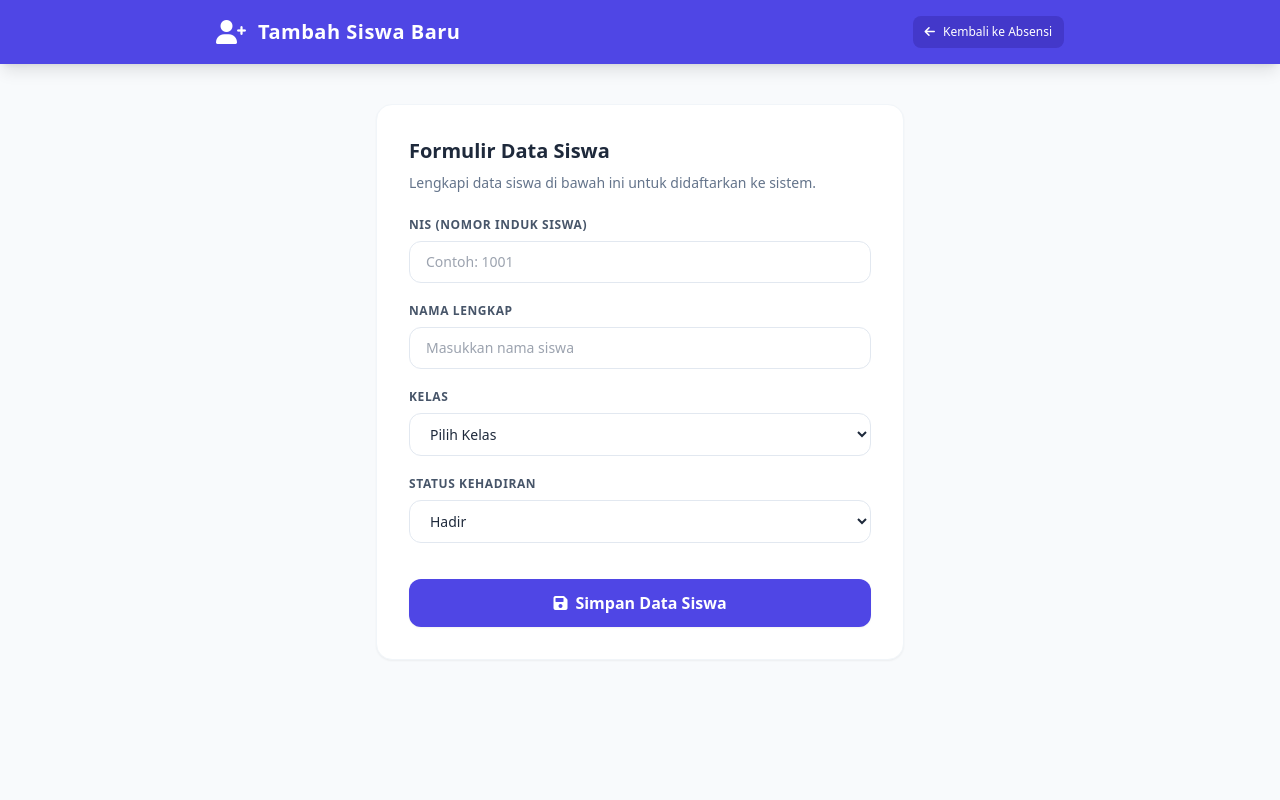
After one commit to sekarrahayu-14/app-absensi-kel-5, a PHP site: page /views/app/views/tambah-siswa.php in a window 1280 px wide. The commit adds this page. Run offline with PHP 8.4, Linux system fonts and the light colour scheme; the visitor is signed in with stand-in values (Sample User, id 1); some libraries are stand-ins or nearby versions.

Commit message:
perbaikan folder

```diff
--- a/api/hadir.php
+++ b/api/hadir.php
@@ -4,8 +4,8 @@ header("Content-Type: application/json; charset=UTF-8");
 header("Access-Control-Allow-Methods: POST");
 header("Access-Control-Allow-Headers: Content-Type, Access-Control-Allow-Headers, Authorization, X-Requested-With");
 
-require_once '/../config/Database.php';
-require_once '/../controller/KehadiranController.php';
+require_once __DIR__ . '/../config/Database.php';
+require_once __DIR__ . '/../app/controller/KehadiranController.php';
 
 $controller = new KehadiranController();
 $request_method = $_SERVER["REQUEST_METHOD"];
--- a/api/siswa.php
+++ b/api/siswa.php
@@ -5,7 +5,7 @@ header("Access-Control-Allow-Methods: GET, POST, DELETE");
 header("Access-Control-Allow-Headers: Content-Type, Access-Control-Allow-Headers, Authorization, X-Requested-With");
 
 require_once __DIR__ . '/../config/Database.php';
-require_once __DIR__ . '/../controller/SiswaController.php';
+require_once __DIR__ . '/../app/controller/SiswaController.php';
 
 $database = new Database();
 $connection = $database->getConnection();
--- a/controller/KehadiranController.php
+++ b/app/controller/KehadiranController.php
@@ -2,7 +2,7 @@
 
 
 <?php
-require_once __DIR__ . '/../config/Database.php';
+require_once __DIR__ . '/../../config/Database.php';
 require_once __DIR__ . '/../models/Kehadiran.php';
 
 class KehadiranController {
--- a/controller/SiswaController.php
+++ b/app/controller/SiswaController.php
@@ -1,7 +1,7 @@
 
 <?php
 require_once __DIR__ . '/../models/Siswa.php';
-require_once __DIR__ . '/../views/JsonView.php';
+require_once __DIR__ . '/../views/JsonViews.php';
 
 class SiswaController
 {
--- a/views/JsonViews.php
+++ b/app/views/JsonViews.php
@@ -1,5 +1,5 @@
 <?php
-require_once __DIR__ . '/../controller/PresensiController.php';
+require_once __DIR__ . '/../controller/KehadiranController.php';
 
 $controller = new PresensiController();
 $controller->getJsonData();
--- a/views/index.php
+++ b/app/views/index.php
@@ -1,5 +1,5 @@
 <?php
-require_once __DIR__ . '/../config/Auth.php';
+require_once __DIR__ . '/../../config/Auth.php';
 requireLogin();
 ?>
 <!DOCTYPE html>
--- a/views/logout.php
+++ b/app/views/logout.php
@@ -1,5 +1,5 @@
 <?php
-require_once __DIR__ . '/../config/Auth.php';
+require_once __DIR__ . '/../../config/Auth.php';
 
 $_SESSION = [];
 session_destroy();
--- /dev/null
+++ b/app/views/tambah-siswa.php
@@ -0,0 +1,152 @@
+<?php
+require_once __DIR__ . '/../../config/Auth.php';
+requireLogin();
+?>
+<!DOCTYPE html>
+<html lang="id">
+<head>
+    <meta charset="UTF-8">
+    <meta name="viewport" content="width=device-width, initial-scale=1.0">
+    <title>Tambah Data Siswa - Absensi Online</title>
+    <script src="https://cdn.tailwindcss.com"></script>
+    <link href="https://cdnjs.cloudflare.com/ajax/libs/font-awesome/6.0.0/css/all.min.css" rel="stylesheet">
+</head>
+<body class="bg-slate-50 text-slate-800 font-sans antialiased min-h-screen flex flex-col">
+
+    <!-- Header Navigation -->
+    <header class="bg-indigo-600 text-white shadow-lg">
+        <div class="max-w-4xl mx-auto px-6 py-4 flex justify-between items-center">
+            <div class="flex items-center space-x-3">
+                <i class="fa-solid fa-user-plus text-2xl"></i>
+                <h1 class="text-xl font-bold tracking-wide">Tambah Siswa Baru</h1>
+            </div>
+            <a href="index.php" class="bg-indigo-700 hover:bg-indigo-800 text-xs px-3 py-2 rounded-lg font-medium transition duration-200 flex items-center space-x-2">
+                <i class="fa-solid fa-arrow-left"></i>
+                <span>Kembali ke Absensi</span>
+            </a>
+        </div>
+    </header>
+
+    <main class="max-w-xl mx-auto w-full px-6 py-10 flex-grow">
+
+        <!-- Form Card -->
+        <div class="bg-white rounded-2xl shadow-sm border border-slate-100 overflow-hidden p-8">
+            <h2 class="text-xl font-bold text-slate-800 mb-2">Formulir Data Siswa</h2>
+            <p class="text-sm text-slate-500 mb-6">Lengkapi data siswa di bawah ini untuk didaftarkan ke sistem.</p>
+
+            <!-- Alert Message Container -->
+            <div id="alertBox" class="hidden mb-6 p-4 rounded-xl text-sm font-medium"></div>
+
+            <form id="formSiswa" class="space-y-5">
+                <!-- NIS -->
+                <div>
+                    <label for="nis" class="block text-xs font-semibold text-slate-600 uppercase tracking-wider mb-2">NIS (Nomor Induk Siswa)</label>
+                    <input type="text" id="nis" name="nis" required placeholder="Contoh: 1001"
+                           class="w-full border border-slate-200 rounded-xl px-4 py-2.5 text-sm outline-none focus:ring-2 focus:ring-indigo-500 focus:border-transparent transition">
+                </div>
+
+                <!-- Nama Siswa -->
+                <div>
+                    <label for="nama" class="block text-xs font-semibold text-slate-600 uppercase tracking-wider mb-2">Nama Lengkap</label>
+                    <input type="text" id="nama" name="nama" required placeholder="Masukkan nama siswa"
+                           class="w-full border border-slate-200 rounded-xl px-4 py-2.5 text-sm outline-none focus:ring-2 focus:ring-indigo-500 focus:border-transparent transition">
+                </div>
+
+                <!-- Kelas -->
+                <div>
+                    <label for="kelas" class="block text-xs font-semibold text-slate-600 uppercase tracking-wider mb-2">Kelas</label>
+                    <select id="kelas" name="kelas" required
+                            class="w-full border border-slate-200 rounded-xl px-4 py-2.5 text-sm outline-none focus:ring-2 focus:ring-indigo-500 focus:border-transparent transition bg-white">
+                        <option value="">Pilih Kelas</option>
+                        <option value="X">X (Sepuluh)</option>
+                        <option value="XI">XI (Sebelas)</option>
+                        <option value="XII">XII (Dua Belas)</option>
+                    </select>
+                </div>
+
+                <div>
+                    <label for="status_kehadiran" class="block text-xs font-semibold text-slate-600 uppercase tracking-wider mb-2">Status Kehadiran</label>
+                    <select id="status_kehadiran" name="status_kehadiran" required
+                            class="w-full border border-slate-200 rounded-xl px-4 py-2.5 text-sm outline-none focus:ring-2 focus:ring-indigo-500 focus:border-transparent transition bg-white">
+                        <option value="h">Hadir</option>
+                        <option value="a">Alpha</option>
+                        <option value="s">Sakit</option>
+                        <option value="i">Izin</option>
+                    </select>
+                </div>
+
+                <!-- Submit Button -->
+                <div class="pt-4">
+                    <button type="submit" id="btnSubmit"
+                            class="w-full bg-indigo-600 hover:bg-indigo-700 text-white font-semibold py-3 rounded-xl transition duration-200 shadow-sm flex justify-center items-center space-x-2">
+                        <i class="fa-solid fa-save"></i>
+                        <span>Simpan Data Siswa</span>
+                    </button>
+                </div>
+            </form>
+        </div>
+    </main>
+
+    <script>
+        document.getElementById('formSiswa').addEventListener('submit', async function (e) {
+            e.preventDefault();
+
+            const btnSubmit = document.getElementById('btnSubmit');
+            const alertBox = document.getElementById('alertBox');
+
+            // Ambil data form — key harus sama persis dengan yang dibaca siswa.php
+            const formData = {
+                nis: document.getElementById('nis').value,
+                nama: document.getElementById('nama').value,
+                kelas: document.getElementById('kelas').value
+                ,status_kehadiran: document.getElementById('status_kehadiran').value
+            };
+
+            // Loading State
+            btnSubmit.disabled = true;
+            btnSubmit.innerHTML = `<i class="fa-solid fa-spinner animate-spin"></i> <span>Menyimpan...</span>`;
+
+            try {
+                // Kirim request ke Endpoint API Siswa
+                const response = await fetch('../api/siswa.php', {
+                    method: 'POST',
+                    headers: {
+                        'Content-Type': 'application/json'
+                    },
+                    body: JSON.stringify(formData)
+                });
+
+                const result = await response.json();
+
+                alertBox.classList.remove('hidden', 'bg-emerald-50', 'text-emerald-700', 'bg-rose-50', 'text-rose-700');
+
+                if (response.ok && result.status) {
+                    // Sukses
+                    alertBox.classList.add('bg-emerald-50', 'text-emerald-700');
+                    alertBox.innerHTML = `<i class="fa-solid fa-circle-check mr-2"></i> ${result.message}`;
+
+                    // Reset Form
+                    document.getElementById('formSiswa').reset();
+
+                    // Balik ke dashboard supaya siswa baru langsung kelihatan di tabel
+                    setTimeout(() => { window.location.href = 'index.php'; }, 900);
+                } else {
+                    // Gagal dari sistem (misalnya NIS duplikat, field kosong, dsb.)
+                    alertBox.classList.add('bg-rose-50', 'text-rose-700');
+                    alertBox.innerHTML = `<i class="fa-solid fa-triangle-exclamation mr-2"></i> ${result.message || 'Gagal menyimpan data.'}`;
+                }
+            } catch (error) {
+                // Error Jaringan/Koneksi
+                console.error('Error:', error);
+                alertBox.classList.remove('hidden');
+                alertBox.classList.add('bg-rose-50', 'text-rose-700');
+                alertBox.innerHTML = `<i class="fa-solid fa-triangle-exclamation mr-2"></i> Gagal menghubungi server API.`;
+            } finally {
+                // Kembalikan tombol ke keadaan semula
+                btnSubmit.disabled = false;
+                btnSubmit.innerHTML = `<i class="fa-solid fa-save"></i> <span>Simpan Data Siswa</span>`;
+            }
+        });
+    </script>
+</body>
+</html>
--- a/index.php
+++ b/index.php
@@ -1,4 +1,4 @@
 <?php
 require_once __DIR__ . '/config/Auth.php';
-header('Location: ' . (isLoggedIn() ? 'views/index.php' : 'views/Login.php'));
+header('Location: ' . (isLoggedIn() ? 'app/views/index.php' : 'app/views/login.php'));
 exit;
```
Also changed, not shown: app/views/login.php (added, +65 -0 lines), views/login.php (deleted, +0 -56 lines), app/models/Kehadiran.php (renamed from models/Kehadiran.php), app/models/Siswa.php (renamed from models/Siswa.php), views/tambah-siswa.php (deleted).
